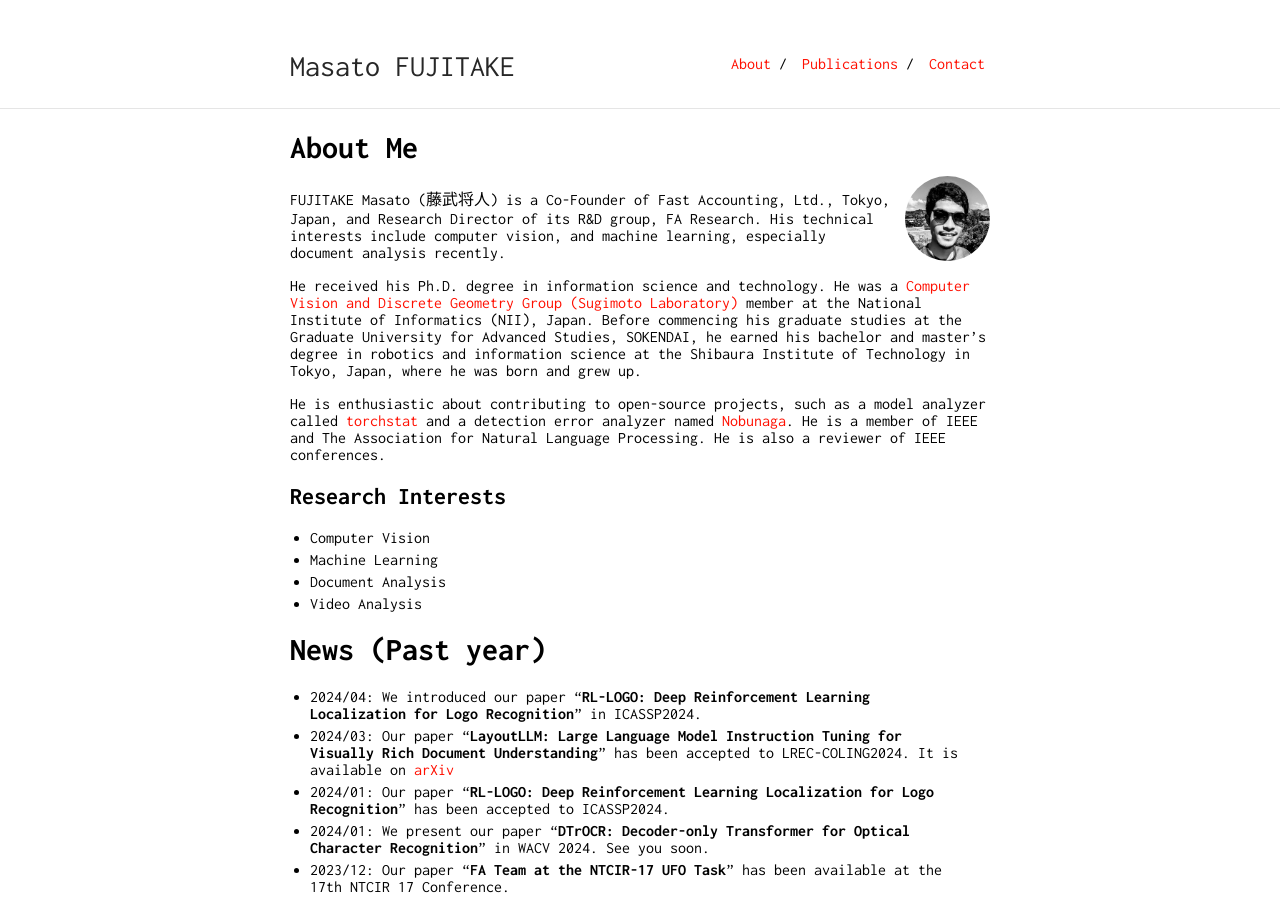
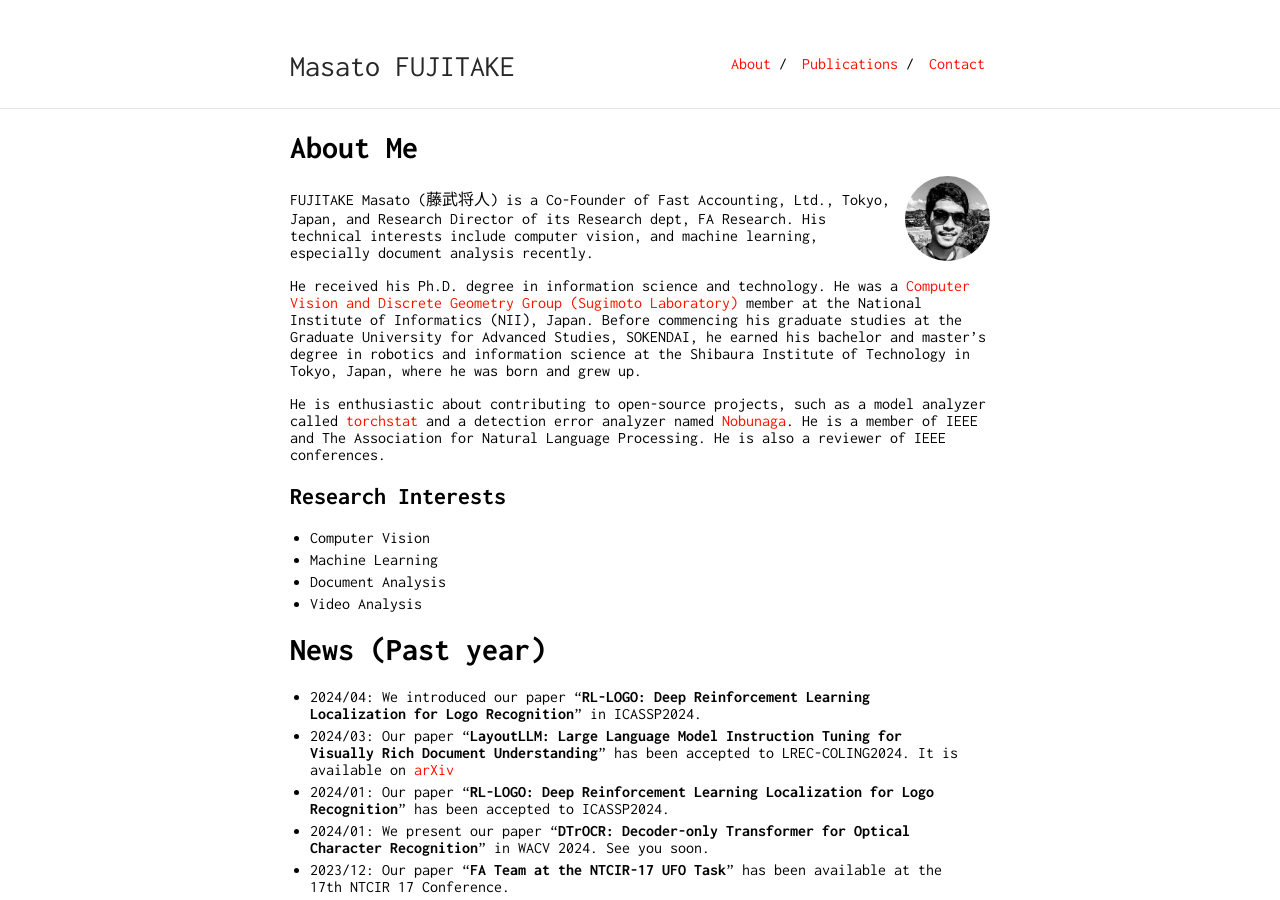
Before and after one commit to Swall0w/Swall0w.github.io, a Jekyll site: the page built from index.md, in a window 1280 px wide and 900 px high. Built offline with Jekyll 4.4.1, drawn with Linux system fonts in a browser that asks for light colours; our own code applies the rules of GitHub Pages for plain Markdown files.

Commit message:
[update]: index.

```diff
--- a/index.md
+++ b/index.md
@@ -6,7 +6,7 @@ layout: default
 
 <img class="profile-picture" src="imgs/face2.jpeg">
 
-FUJITAKE Masato (藤武将人) is a Co-Founder of Fast Accounting, Ltd., Tokyo, Japan, and Research Director of its R&D group, FA Research.
+FUJITAKE Masato (藤武将人) is a Co-Founder of Fast Accounting, Ltd., Tokyo, Japan, and Research Director of its Research dept, FA Research.
 His technical interests include computer vision, and machine learning, especially document analysis recently.
 
 
```
